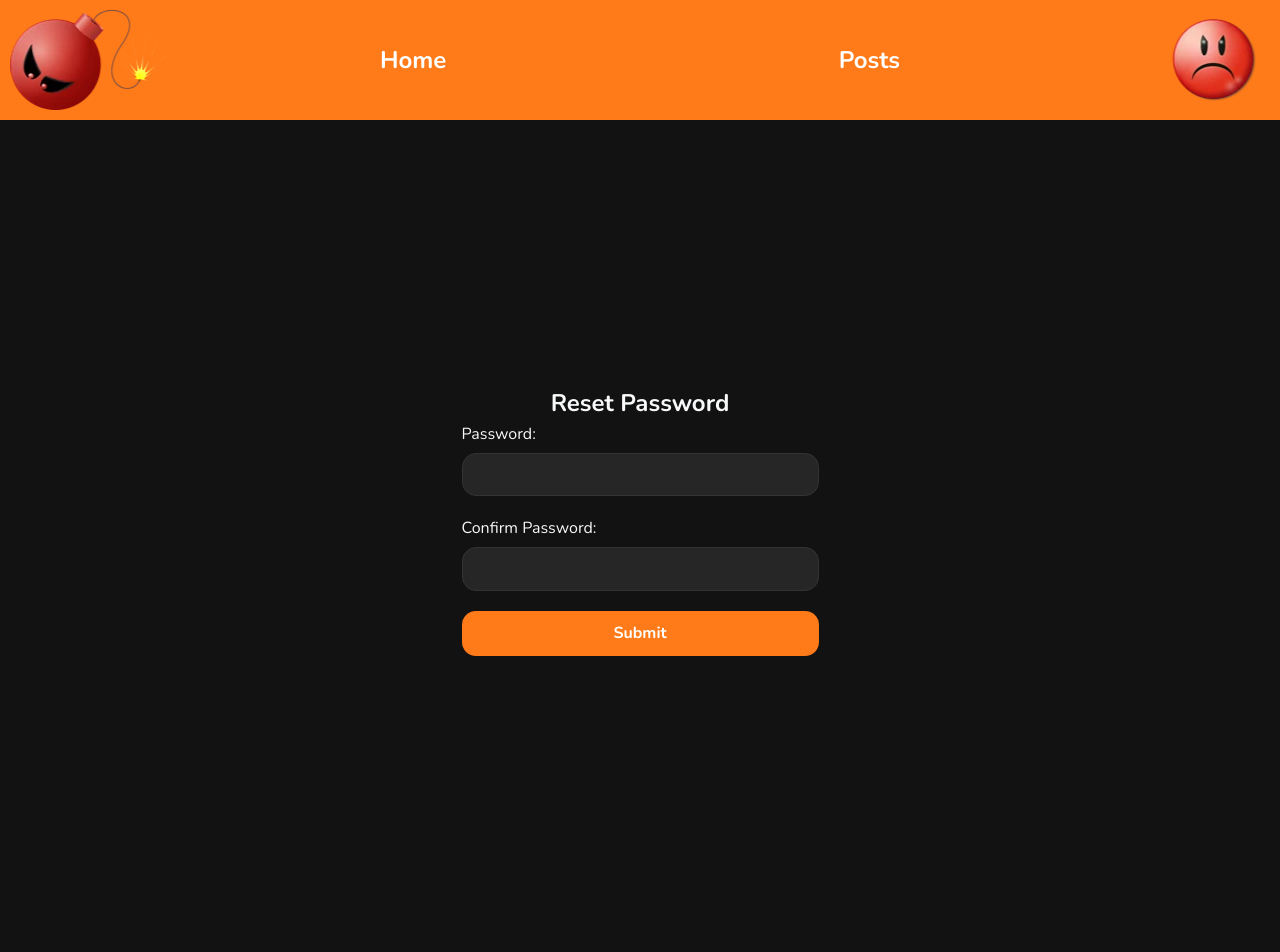
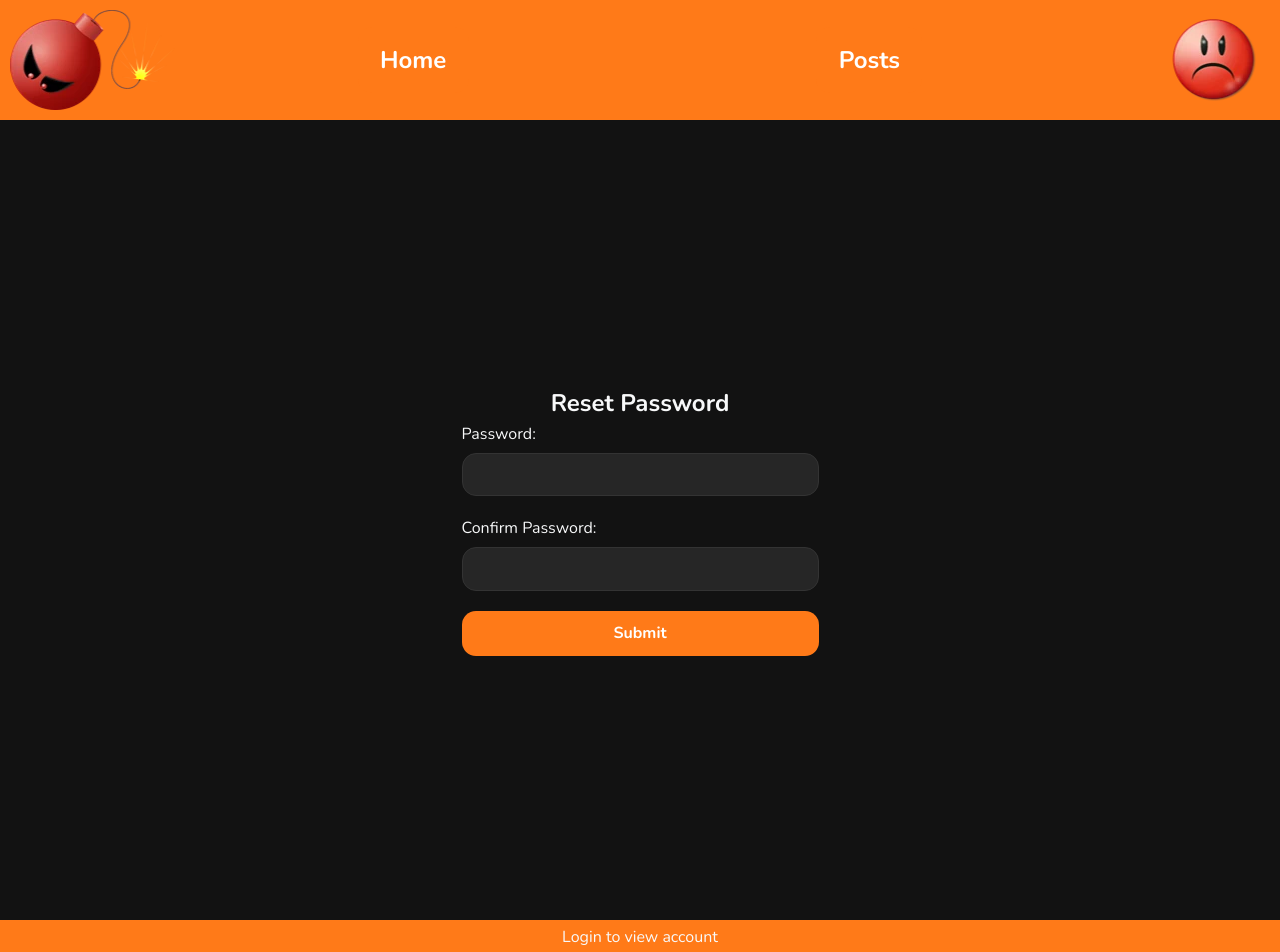
Before and after one commit to Ladzsz/Lad-clubhouse, a React (Vite) app in the folder frontend/: page /reset-password/1 in a window 1280 px wide. Before the commit the page ends 920 px from the top, so only its background shows below. Built offline with nearby package versions, Linux system fonts and the light colour scheme; no server answers.

Commit message:
created footer

```diff
--- a/frontend/package.json
+++ b/frontend/package.json
@@ -13,6 +13,7 @@
   "dependencies": {
     "react": "^19.2.6",
     "react-dom": "^19.2.6",
+    "react-icons": "^5.7.0",
     "react-router-dom": "^7.18.0"
   },
   "devDependencies": {
--- a/frontend/src/App.css
+++ b/frontend/src/App.css
@@ -0,0 +1,20 @@
+/* app layout styles*/
+html,
+body,
+#root {
+  min-height: 100vh;
+}
+
+body {
+  margin: 0;
+}
+
+.app-shell {
+  display: flex;
+  flex-direction: column;
+  min-height: 100vh;
+}
+
+.content {
+  flex: 1;
+}
--- a/frontend/src/App.jsx
+++ b/frontend/src/App.jsx
@@ -6,6 +6,7 @@ import Signup from "./pages/signup";
 import Postpage from "./pages/postPage";
 import Forgotpass from "./pages/forgotpass";
 import Resetpass from "./pages/resetpass";
+import Footer from "./components/footer";
 import { BrowserRouter, Routes, Route } from "react-router-dom";
 import { useState, useEffect } from "react";
 
@@ -27,7 +28,9 @@ function App() {
 
   return (
     <BrowserRouter>
+      <div className="app-shell">
         <Navbar />
+        <main className="content">
           <Routes>
             <Route index element={<Home loggedin={loggedin} />} />
             <Route path="/posts" element={<Postpage loggedin={loggedin} />} />
@@ -36,6 +39,9 @@ function App() {
             <Route path="/forgot-password" element={<Forgotpass />} />
             <Route path="/reset-password/:token" element={<Resetpass />} />
           </Routes>
+        </main>
+        <Footer loggedin={loggedin} />
+      </div>
     </BrowserRouter>
   );
 }
--- /dev/null
+++ b/frontend/src/assets/styles/footer.css
@@ -0,0 +1,19 @@
+footer {
+  display: flex;
+  justify-content: center;
+  align-items: center;
+  background: var(--primary);
+  width: 100%;
+  padding-top: 0.3rem;
+    padding-bottom: 0.1rem;
+}
+
+.user-icon {
+    color: #fff;
+    transition: 0.2s ease;
+}
+
+.user-icon:hover {
+    color: var(--primary-light);
+    transform: translateY(-2px);
+}
--- a/frontend/src/components/footer.jsx
+++ b/frontend/src/components/footer.jsx
@@ -0,0 +1,23 @@
+import { Link } from "react-router-dom";
+import { FaUserCircle } from 'react-icons/fa';
+import '../assets/styles/footer.css';
+
+function Footer({ loggedin }) {
+  return (
+    <>
+      <footer>
+        {loggedin ? (
+          <Link to="/accountdeets">
+            <FaUserCircle size={50} className="user-icon" />
+          </Link>
+        ) : (
+          <div>
+            <p>Login to view account</p>
+          </div>
+        )}
+      </footer>
+    </>
+  );
+}
+
+export default Footer;
--- a/frontend/src/index.css
+++ b/frontend/src/index.css
@@ -25,6 +25,8 @@ body {
   line-height: 1.6;
   text-rendering: optimizeLegibility;
   max-width: 1920px;
+  display: flex;
+  flex-direction: column;
 }
 
 /* ==========================
```
Also changed, not shown: 1 other file (tests, documents, lock files or other folders). Lines whose indentation alone changed are shown as unchanged.
